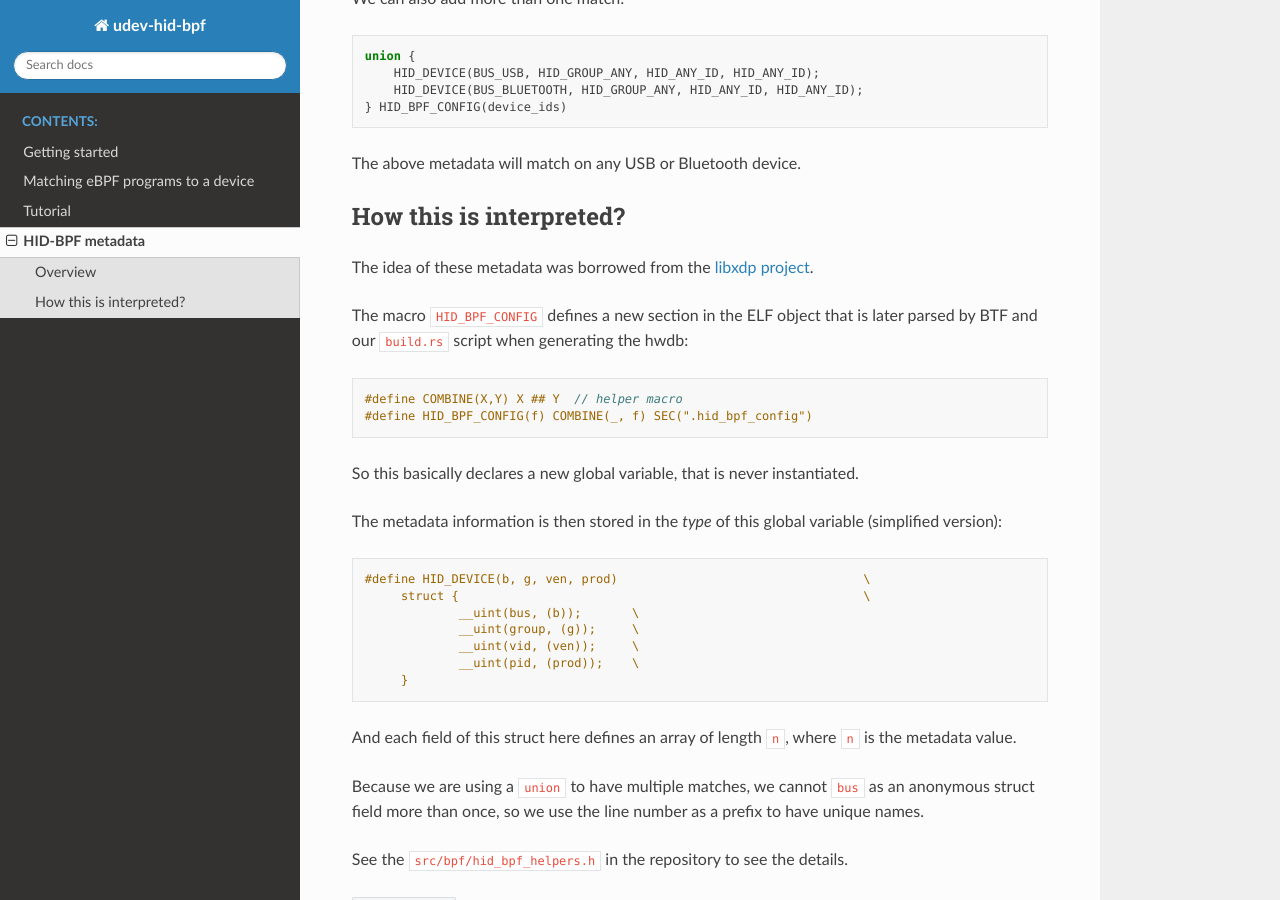
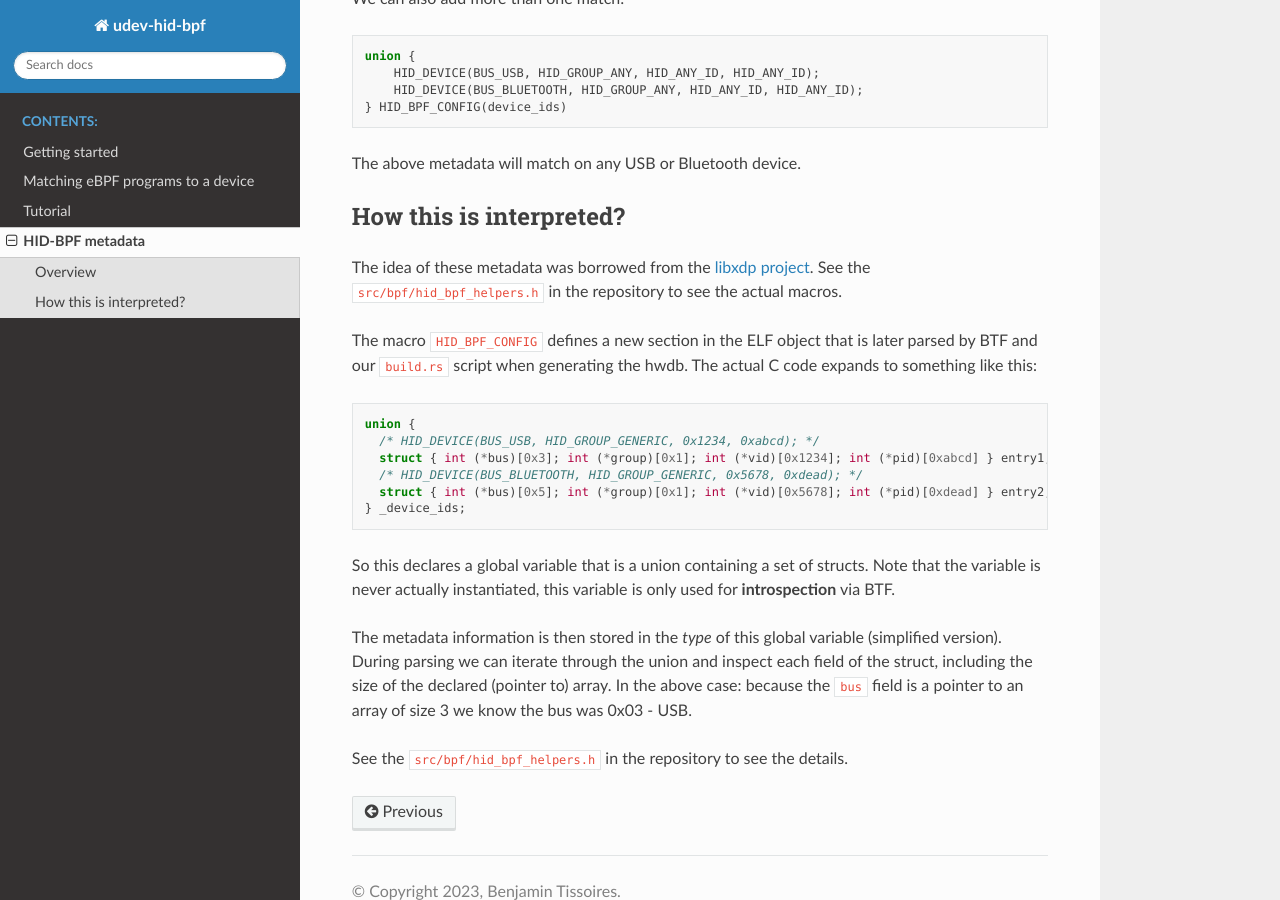
Before and after one commit to icecream95/udev-hid-bpf, a Sphinx documentation site: the page built from doc/metadata.rst, in a window 1280 px wide and 900 px high, scrolled down 670 px. Built offline with Sphinx 7.4.7 and the Read the Docs theme 2.0.0, drawn with Linux system fonts in a browser that asks for light colours.

Commit message:
doc: document the macro magic
This effectively moves the documentation for the macros to the header
file and updates the proper doc to be more high-level. It's likely that
the proper docs would otherwise go stale as we change things over time,
having the comments in the macros directly helps with that.

Signed-off-by: Peter Hutterer <peter.hutterer@who-t.net>

```diff
--- a/doc/metadata.rst
+++ b/doc/metadata.rst
@@ -39,33 +39,28 @@ How this is interpreted?
 ------------------------
 
 The idea of these metadata was borrowed from the `libxdp project <https://github.com/xdp-project/xdp-tools>`_.
+See the ``src/bpf/hid_bpf_helpers.h`` in the repository to see the actual macros.
 
 The macro ``HID_BPF_CONFIG`` defines a new section in the ELF object that is later
-parsed by BTF and our ``build.rs`` script when generating the hwdb:
+parsed by BTF and our ``build.rs`` script when generating the hwdb. The actual C code
+expands to something like this:
 
 .. code-block:: c
 
-   #define COMBINE(X,Y) X ## Y  // helper macro
-   #define HID_BPF_CONFIG(f) COMBINE(_, f) SEC(".hid_bpf_config")
+   union {
+     /* HID_DEVICE(BUS_USB, HID_GROUP_GENERIC, 0x1234, 0xabcd); */
+     struct { int (*bus)[0x3]; int (*group)[0x1]; int (*vid)[0x1234]; int (*pid)[0xabcd] } entry1;
+     /* HID_DEVICE(BUS_BLUETOOTH, HID_GROUP_GENERIC, 0x5678, 0xdead); */
+     struct { int (*bus)[0x5]; int (*group)[0x1]; int (*vid)[0x5678]; int (*pid)[0xdead] } entry2;
+   } _device_ids;
 
-So this basically declares a new global variable, that is never instantiated.
+So this declares a global variable that is a union containing a set of structs. Note that the variable is
+never actually instantiated, this variable is only used for **introspection** via BTF.
 
-The metadata information is then stored in the *type* of this global variable (simplified version):
-
-.. code-block:: c
-
-   #define HID_DEVICE(b, g, ven, prod)					\
-   	struct {							\
-   		__uint(bus, (b));	\
-   		__uint(group, (g));	\
-   		__uint(vid, (ven));	\
-   		__uint(pid, (prod));	\
-   	}
-
-And each field of this struct here defines an array of length ``n``, where ``n`` is the metadata value.
-
-Because we are using a ``union`` to have multiple matches, we cannot
-``bus`` as an anonymous struct field more than once, so we use the line number
-as a prefix to have unique names.
+The metadata information is then stored in the *type* of this global variable
+(simplified version). During parsing we can iterate through the union and
+inspect each field of the struct, including the size of the declared (pointer
+to) array. In the above case: because the ``bus`` field is a pointer to an
+array of size 3 we know the bus was 0x03 - USB.
 
 See the ``src/bpf/hid_bpf_helpers.h`` in the repository to see the details.
```
Also changed, not shown: 1 other file.
